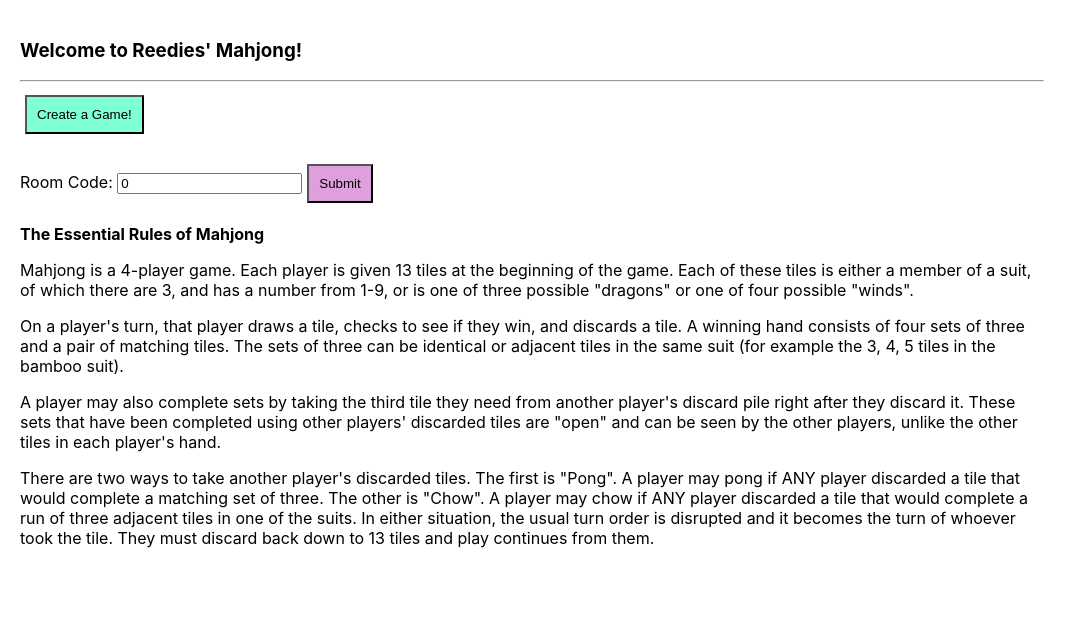
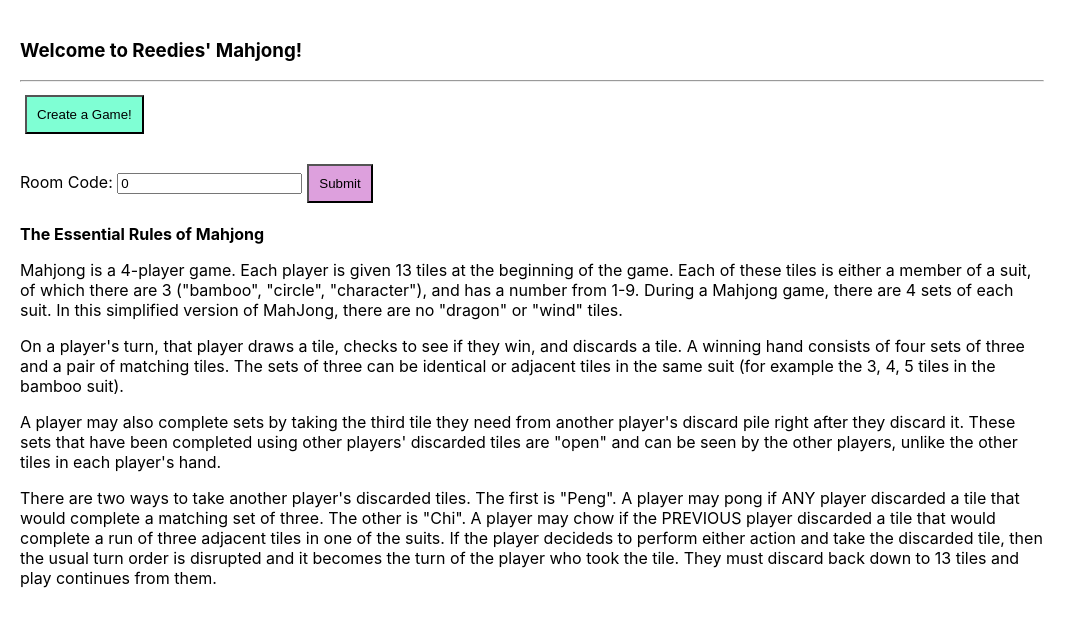
Before and after one commit to noErrdev/Django-Mahjang, a React (Create React App) app in the folder frontend/: page / in a window 1280 px wide. Shown: the top 626 px of the page, without its empty margins (0-1087 px from the left). Built offline with nearby package versions, Linux system fonts and the light colour scheme; no server answers.

Commit message:
Modify game rules

```diff
--- a/frontend/src/components/MainPage.jsx
+++ b/frontend/src/components/MainPage.jsx
@@ -24,11 +24,41 @@ export default function MainPage() {
       <CreateRoomButton socket={socket} />
       <br />
       <JoinRoom socket={socket} roomNum={roomNum} setRoomNum={setRoomNum} />
-      <p><b>The Essential Rules of Mahjong</b></p>
-      <p>Mahjong is a 4-player game. Each player is given 13 tiles at the beginning of the game. Each of these tiles is either a member of a suit, of which there are 3, and has a number from 1-9, or is one of three possible "dragons" or one of four possible "winds".</p>
-      <p>On a player's turn, that player draws a tile, checks to see if they win, and discards a tile. A winning hand consists of four sets of three and a pair of matching tiles. The sets of three can be identical or adjacent tiles in the same suit (for example the 3, 4, 5 tiles in the bamboo suit).</p>
-      <p>A player may also complete sets by taking the third tile they need from another player's discard pile right after they discard it. These sets that have been completed using other players' discarded tiles are "open" and can be seen by the other players, unlike the other tiles in each player's hand.</p>
-      <p>There are two ways to take another player's discarded tiles. The first is "Pong". A player may pong if ANY player discarded a tile that would complete a matching set of three. The other is "Chow". A player may chow if ANY player discarded a tile that would complete a run of three adjacent tiles in one of the suits. In either situation, the usual turn order is disrupted and it becomes the turn of whoever took the tile. They must discard back down to 13 tiles and play continues from them.</p>
+      <p>
+        <b>The Essential Rules of Mahjong</b>
+      </p>
+      <p>
+        Mahjong is a 4-player game. Each player is given 13 tiles at the
+        beginning of the game. Each of these tiles is either a member of a suit,
+        of which there are 3 ("bamboo", "circle", "character"), and has a number
+        from 1-9. During a Mahjong game, there are 4 sets of each suit. In this
+        simplified version of MahJong, there are no "dragon" or "wind" tiles.
+      </p>
+      <p>
+        On a player's turn, that player draws a tile, checks to see if they win,
+        and discards a tile. A winning hand consists of four sets of three and a
+        pair of matching tiles. The sets of three can be identical or adjacent
+        tiles in the same suit (for example the 3, 4, 5 tiles in the bamboo
+        suit).
+      </p>
+      <p>
+        A player may also complete sets by taking the third tile they need from
+        another player's discard pile right after they discard it. These sets
+        that have been completed using other players' discarded tiles are "open"
+        and can be seen by the other players, unlike the other tiles in each
+        player's hand.
+      </p>
+      <p>
+        There are two ways to take another player's discarded tiles. The first
+        is "Peng". A player may pong if ANY player discarded a tile that would
+        complete a matching set of three. The other is "Chi". A player may chow
+        if the PREVIOUS player discarded a tile that would complete a run of
+        three adjacent tiles in one of the suits. If the player decideds to
+        perform either action and take the discarded tile, then the usual turn
+        order is disrupted and it becomes the turn of the player who took the
+        tile. They must discard back down to 13 tiles and play continues from
+        them.
+      </p>
     </div>
   );
 }
```
